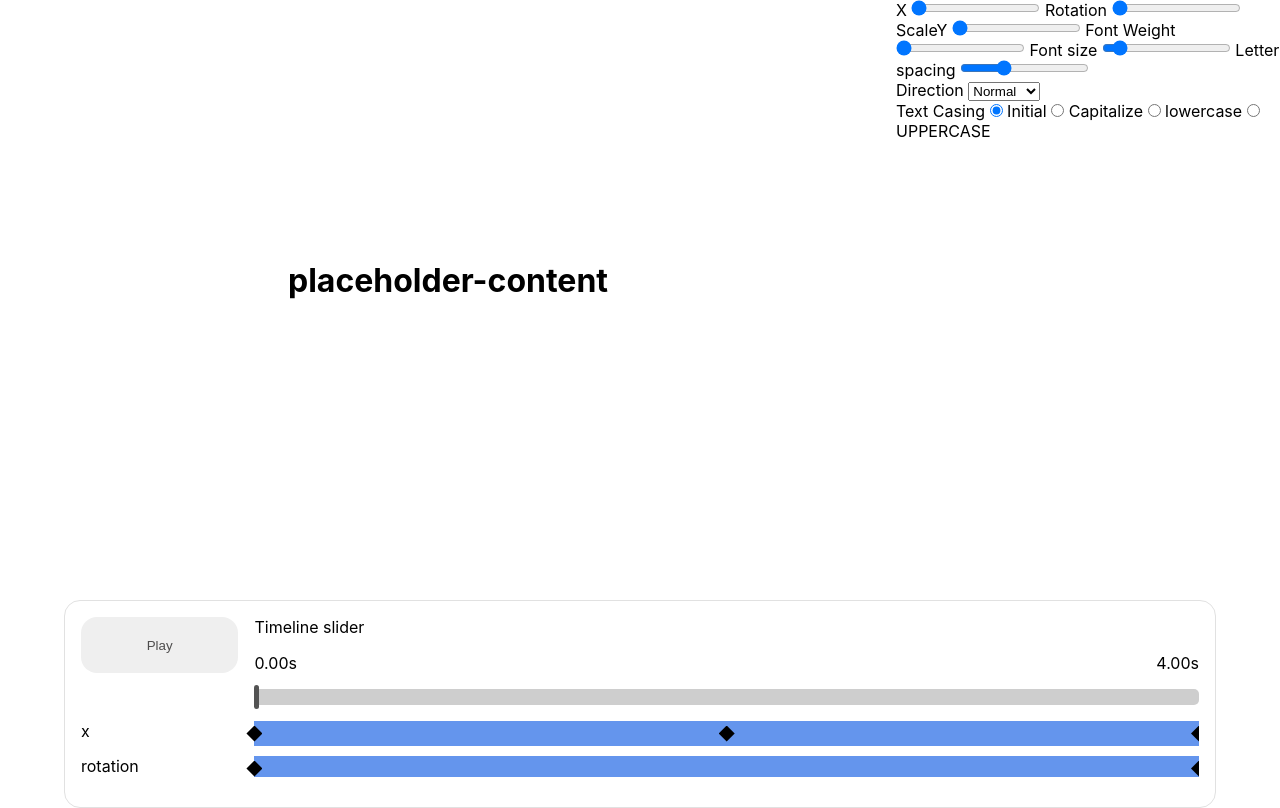
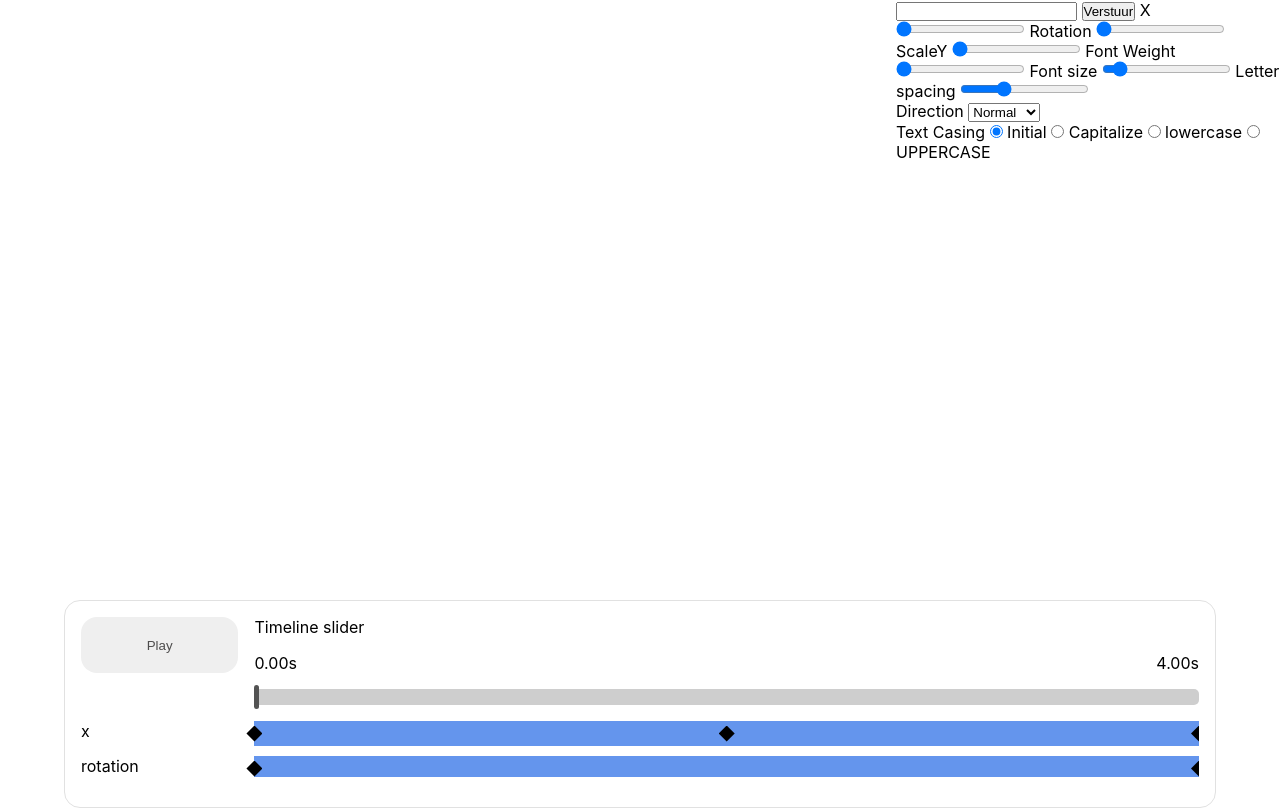
Before and after one commit to mwdd-ctrl-city/animation-tool, a website with bundled scripts: page index.html in a window 1280 px wide. Built offline with nearby package versions, Linux system fonts and the light colour scheme; a web font is replaced by a local one.

Commit message:
added funtion to add new elements to json

```diff
--- a/index.html
+++ b/index.html
@@ -9,10 +9,10 @@
   <link rel="stylesheet" href="./styles/timeline.css" />
   <link rel="stylesheet" href="./styles/canvas.css" />
 
-  <script src="https://cdn.jsdelivr.net/npm/gsap@3.15/dist/gsap.min.js" defer></script>
-  <script src="https://cdnjs.cloudflare.com/ajax/libs/gsap/3.12.5/Draggable.min.js"></script>
-  <script src="./scripts/script.js" defer></script>
-  <script src="./scripts/timeline.js" type="module" defer></script>
+    <script src="https://cdn.jsdelivr.net/npm/gsap@3.15/dist/gsap.min.js" defer></script>
+    <script src="https://cdnjs.cloudflare.com/ajax/libs/gsap/3.12.5/Draggable.min.js" defer></script>
+    <script src="./scripts/script.js" defer></script>
+    <script src="./scripts/timeline.js" type="module" defer></script>
 
   <title>Animation Tool</title>
 </head>
@@ -47,6 +47,9 @@
     <!-- Control panel interface -->
     <div class="controls-panel">
         <!-- Insert the code forms here -->
+        <input type="text" id="input-text">
+        <button type="button" id="input-button">Verstuur</button>
+
         <label>X</label>
         <input type="range" class="animation-control" data-property="x" min="0" max="1000" value="0" />
 
--- a/scripts/animation.json
+++ b/scripts/animation.json
@@ -3,11 +3,6 @@
   "duration": 5,
 
   "elements": [
-    {
-      "id": "el-1",
-      "group": "group-1",
-      "content": "placeholder-content"
-    }
   ],
 
   "groups": [
--- a/styles/style.css
+++ b/styles/style.css
@@ -65,3 +65,12 @@ main {
         grid-area: 1 / 2/ 3 / 2;
     }
 }
+
+.canvas {
+    width: 100%;
+    height: 100%;
+}
+
+.canvas h1 {
+    width: min-content;
+}
```
